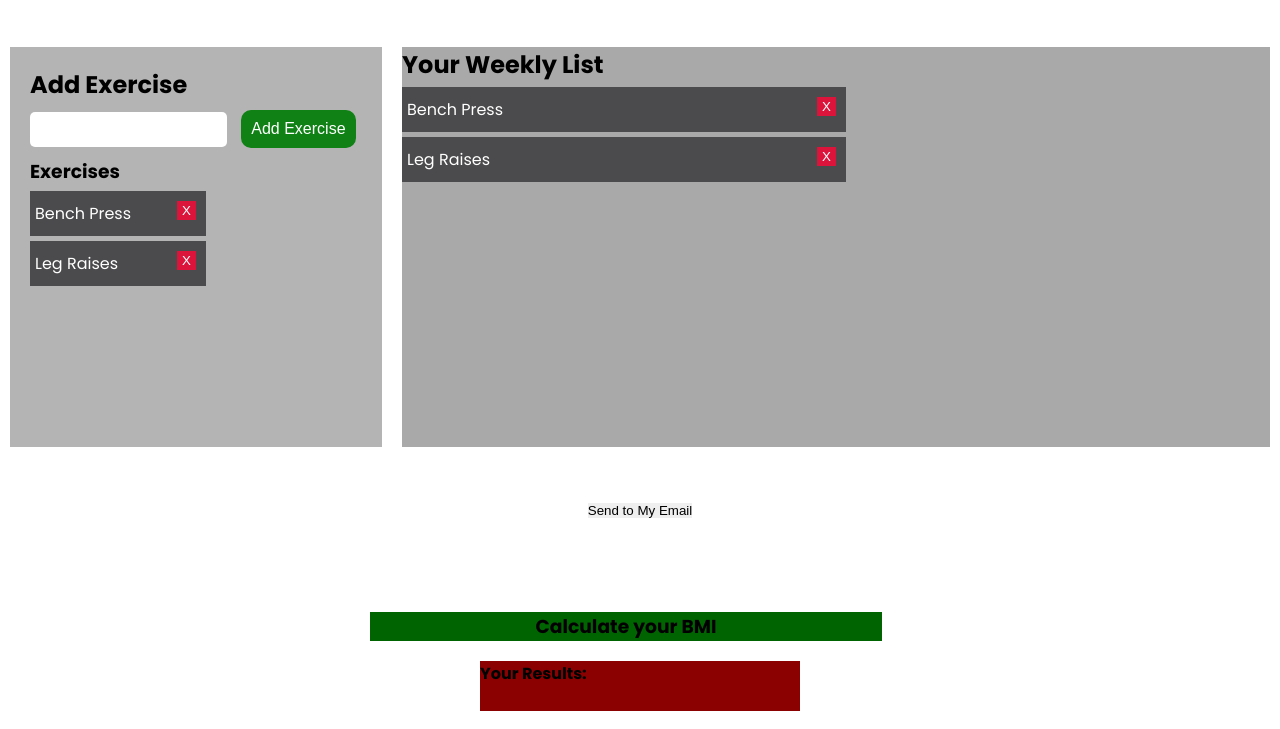
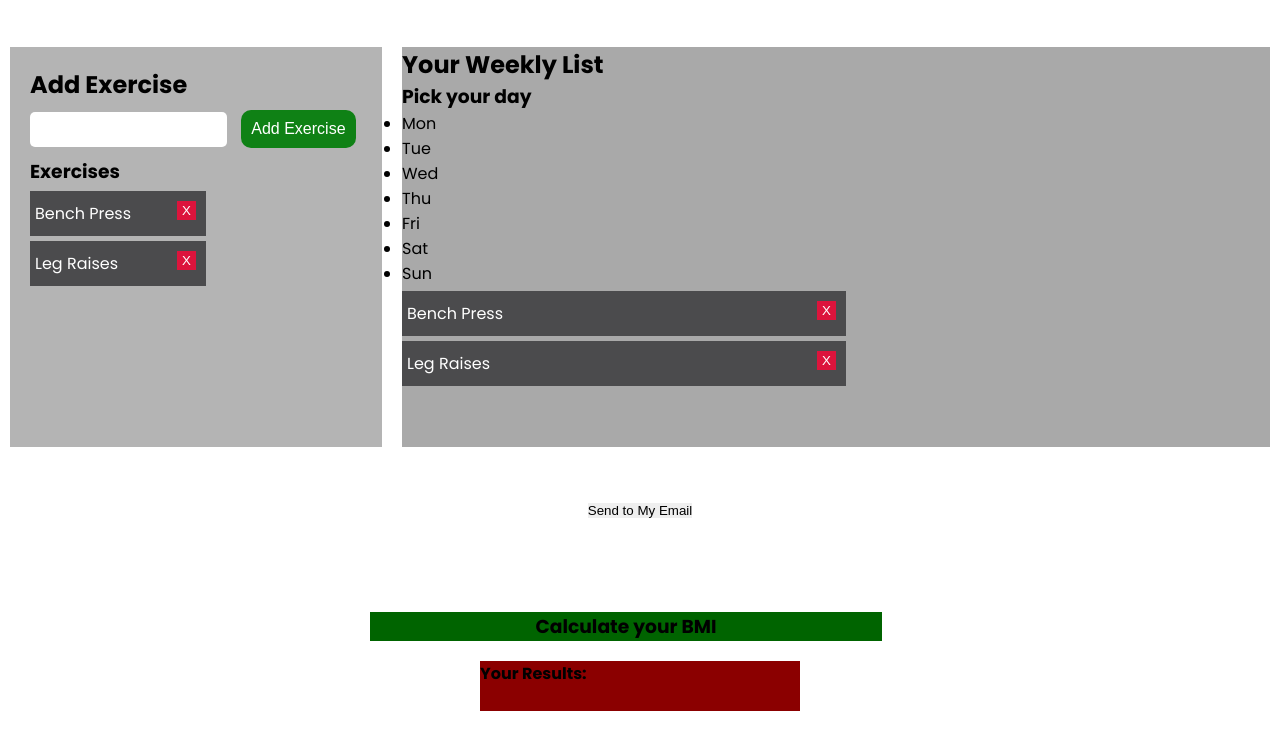
Before and after one commit to dushanka-dev/fitness-buddy, a plain HTML site: page index.html in a window 1280 px wide. Shown: the part 71-800 px from the top of the page. Drawn offline with Linux system fonts and the light colour scheme.

Commit message:
Add exercise day ul and li

```diff
--- a/index.html
+++ b/index.html
@@ -35,10 +35,23 @@
 
         <div class="calendar-container">
             <h2>Your Weekly List</h2>
-            <ul id="exercise-group">
-                <li class="exercise-items">Bench Press <button class="delete-btn">X</button></li>
-                <li class="exercise-items">Leg Raises <button class="delete-btn">X</button></li>
-            </ul>
+            <div class="weekly-todo">
+                <h3>Pick your day</h3>
+                <ul id="exercise-day">
+                    <li class="day">Mon</li>
+                    <li class="day">Tue</li>
+                    <li class="day">Wed</li>
+                    <li class="day">Thu</li>
+                    <li class="day">Fri</li>
+                    <li class="day">Sat</li>
+                    <li class="day">Sun</li>
+                </ul>
+                <ul id="exercise-group">
+                    <li class="exercise-items">Bench Press <button class="delete-btn">X</button></li>
+                    <li class="exercise-items">Leg Raises <button class="delete-btn">X</button></li>
+                </ul>
+
+            </div>
 
         </div>
 
```
